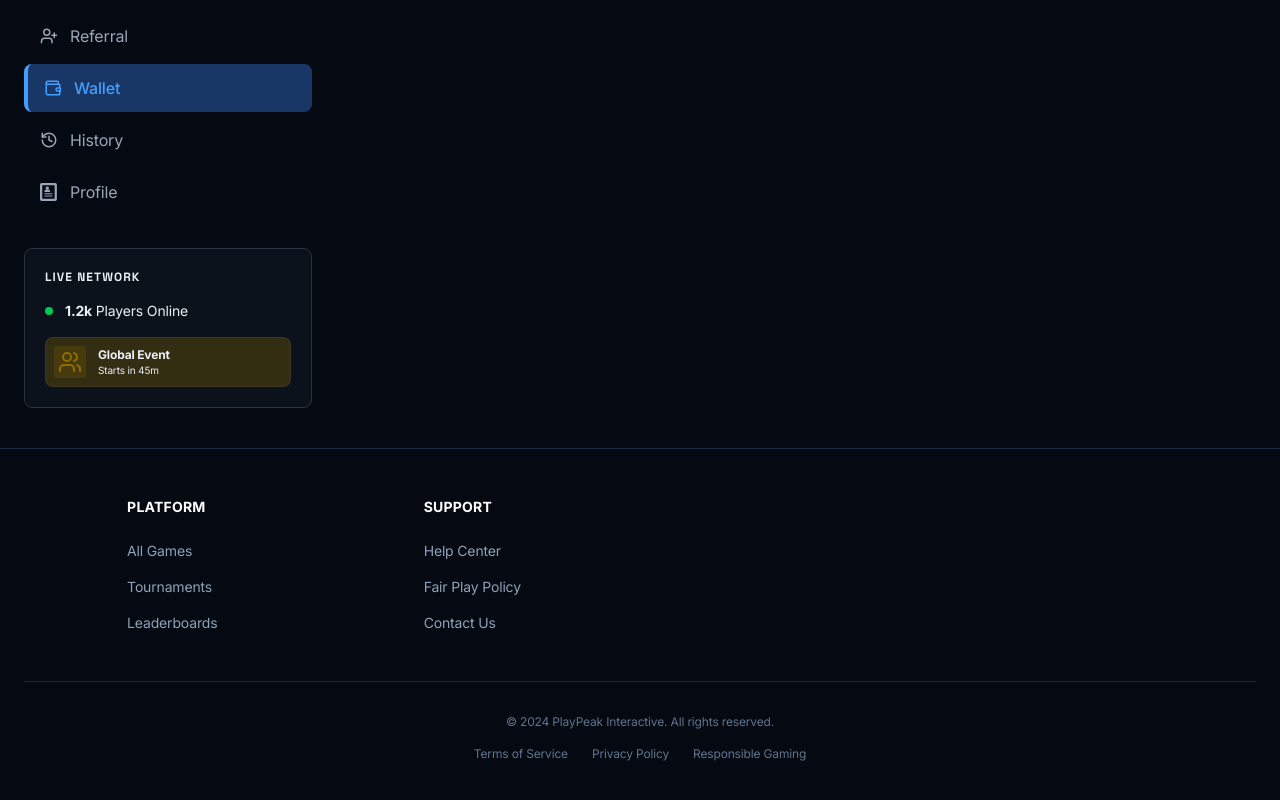
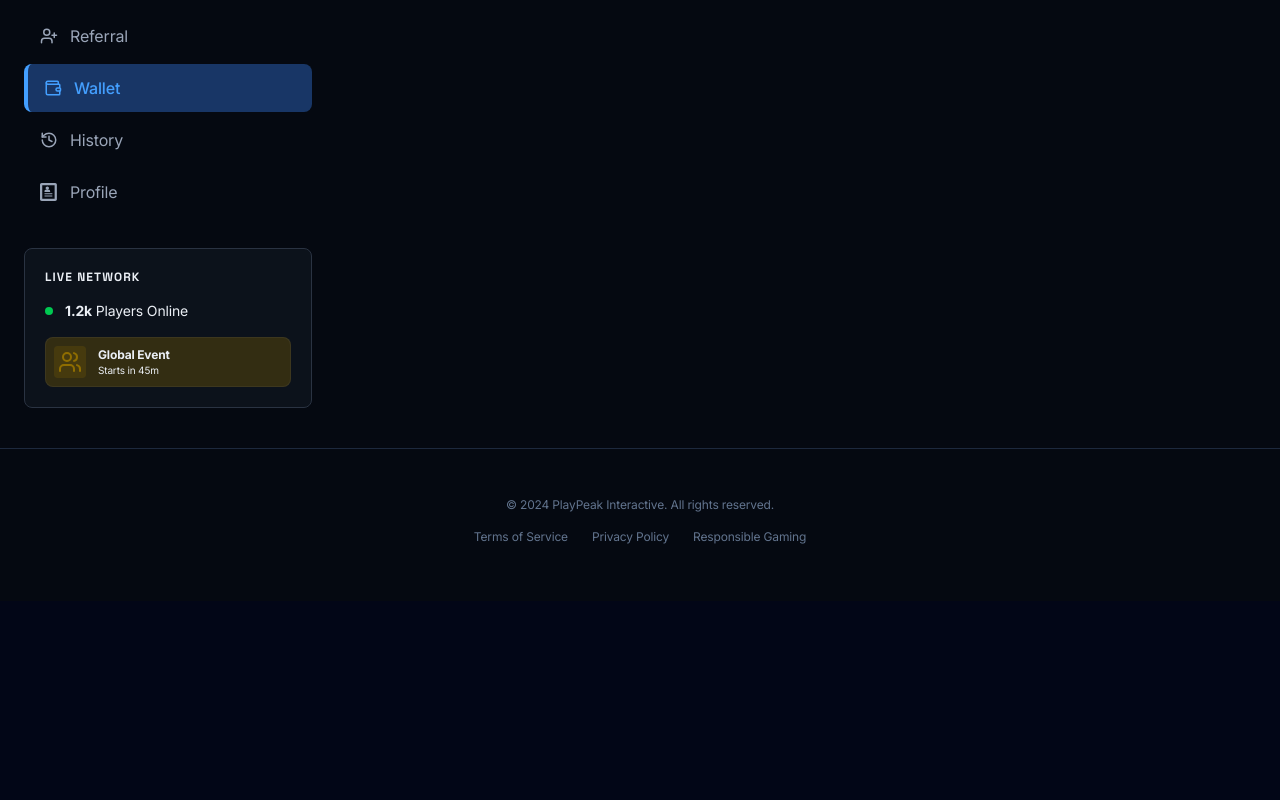
Before and after one commit to Guseltony/playza-frontend, a React (Vite) app: page /wallet/withdraw in a window 1280 px wide. Shown: the part 338-1138 px from the top of the page. After the commit the page ends 939 px from the top, so only its background shows below. Built offline with nearby package versions, Linux system fonts and the light colour scheme.

Commit message:
Footer fixed

```diff
--- a/src/components/Footer.tsx
+++ b/src/components/Footer.tsx
@@ -4,13 +4,11 @@ const Footer = ({ showAbout = true }: { showAbout?: boolean }) => {
   return (
     <footer className="bg-background-dark border-t border-slate-200 dark:border-slate-800 py-12">
       <div className="max-w-400 mx-auto px-2 md:px-6">
-        <div className="grid grid-cols-1 md:grid-cols-2 gap-8 mb-12">
+        {showAbout && (<div className="grid grid-cols-1 md:grid-cols-2 gap-8 mb-12">
           {/* About */}
-          {showAbout && (
             <div className="">
               <About />
             </div>
-          )}
 
           {/* Platform */}
           <div className="flex justify-between md:justify-around">
@@ -61,9 +59,9 @@ const Footer = ({ showAbout = true }: { showAbout?: boolean }) => {
               </ul>
             </div>
           </div>
-        </div>
+        </div>)}
 
-        <div className="pt-8 border-t border-slate-200 dark:border-slate-800 flex flex-col md:row justify-between items-center gap-4 text-xs text-slate-500 mb-2">
+        <div className=" flex flex-col md:row justify-between items-center gap-4 text-xs text-slate-500 mb-2">
           <p>© 2024 PlayPeak Interactive. All rights reserved.</p>
           <div className="flex gap-6">
             <a className="hover:text-slate-900 dark:hover:text-white transition-colors" href="#">
--- a/src/components/home/HowItWorks.tsx
+++ b/src/components/home/HowItWorks.tsx
@@ -24,7 +24,7 @@ const HowItWorks = () => {
         <div className="grid grid-cols-1 md:grid-cols-3 gap-4 md:gap-6">
           {/* Step 1 */}
           <div className="referral-card group p-5 md:p-8 flex flex-row md:flex-col items-center gap-5 md:gap-6 text-left md:text-center transition-all duration-300 hover:scale-[1.02]">
-            <div className="relative flex-shrink-0">
+            <div className="relative shrink-0">
                <div className="absolute inset-0 bg-primary/20 rounded-2xl blur-xl opacity-0 group-hover:opacity-100 transition-opacity" />
                <div className="relative w-14 h-14 md:w-20 md:h-20 bg-primary/10 rounded-2xl flex items-center justify-center border border-primary/20 group-hover:bg-primary transition-all duration-300">
                 <FaWallet className="text-xl md:text-4xl text-primary group-hover:text-white" />
@@ -41,7 +41,7 @@ const HowItWorks = () => {
 
           {/* Step 2 */}
           <div className="referral-card group p-5 md:p-8 flex flex-row md:flex-col items-center gap-5 md:gap-6 text-left md:text-center transition-all duration-300 hover:scale-[1.02]">
-            <div className="relative flex-shrink-0">
+            <div className="relative shrink-0">
                <div className="absolute inset-0 bg-secondary/20 rounded-2xl blur-xl opacity-0 group-hover:opacity-100 transition-opacity" />
                <div className="relative w-14 h-14 md:w-20 md:h-20 bg-secondary/10 rounded-2xl flex items-center justify-center border border-secondary/20 group-hover:bg-secondary transition-all duration-300">
                 <MdStadium className="text-xl md:text-4xl text-secondary group-hover:text-white" />
@@ -58,7 +58,7 @@ const HowItWorks = () => {
 
           {/* Step 3 */}
           <div className="referral-card group p-5 md:p-8 flex flex-row md:flex-col items-center gap-5 md:gap-6 text-left md:text-center transition-all duration-300 hover:scale-[1.02]">
-            <div className="relative flex-shrink-0">
+            <div className="relative shrink-0">
                <div className="absolute inset-0 bg-primary/20 rounded-2xl blur-xl opacity-0 group-hover:opacity-100 transition-opacity" />
                <div className="relative w-14 h-14 md:w-20 md:h-20 bg-primary/10 rounded-2xl flex items-center justify-center border border-primary/20 group-hover:bg-primary transition-all duration-300">
                 <FaTrophy className="text-xl md:text-4xl text-primary group-hover:text-white" />
```
